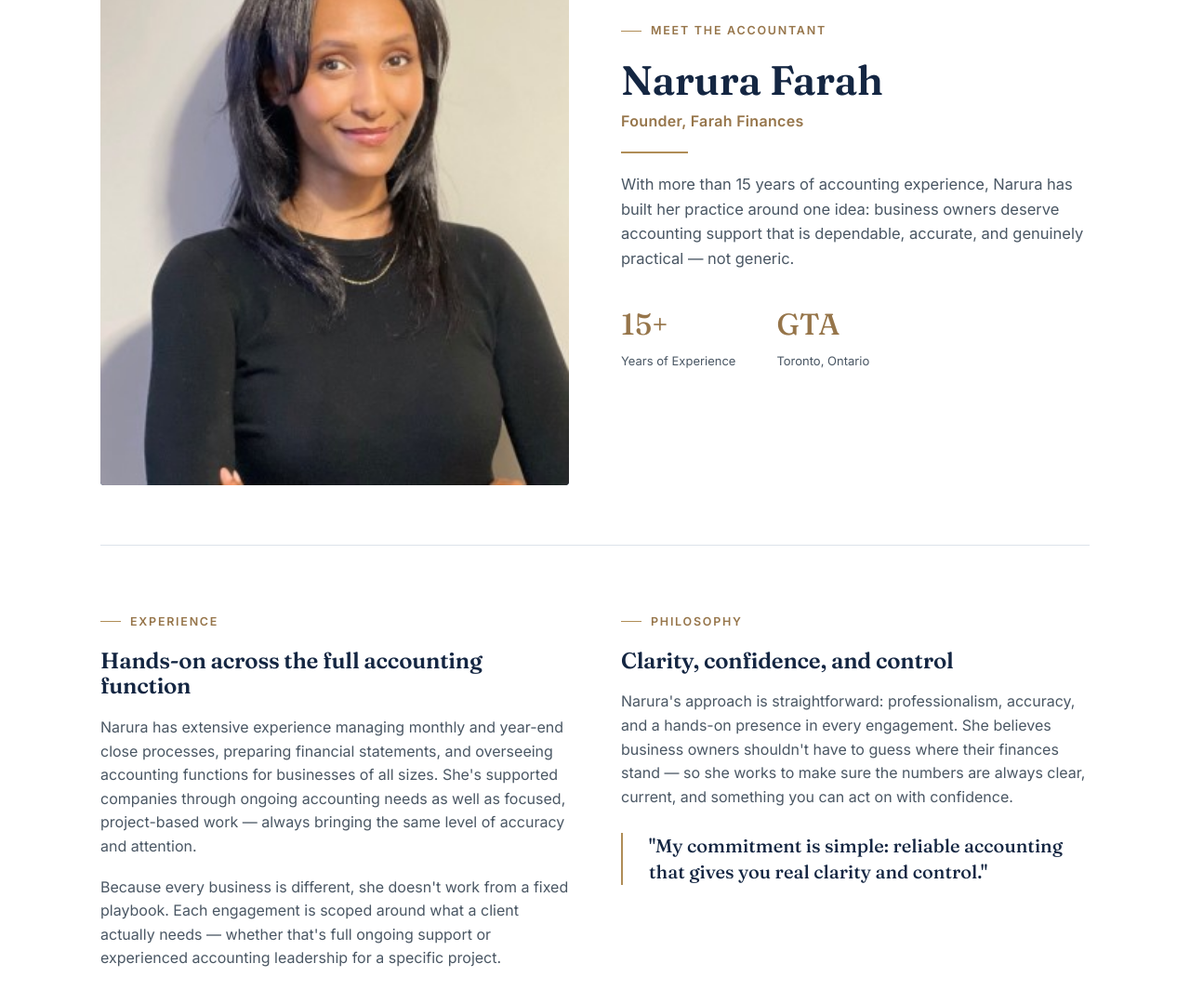
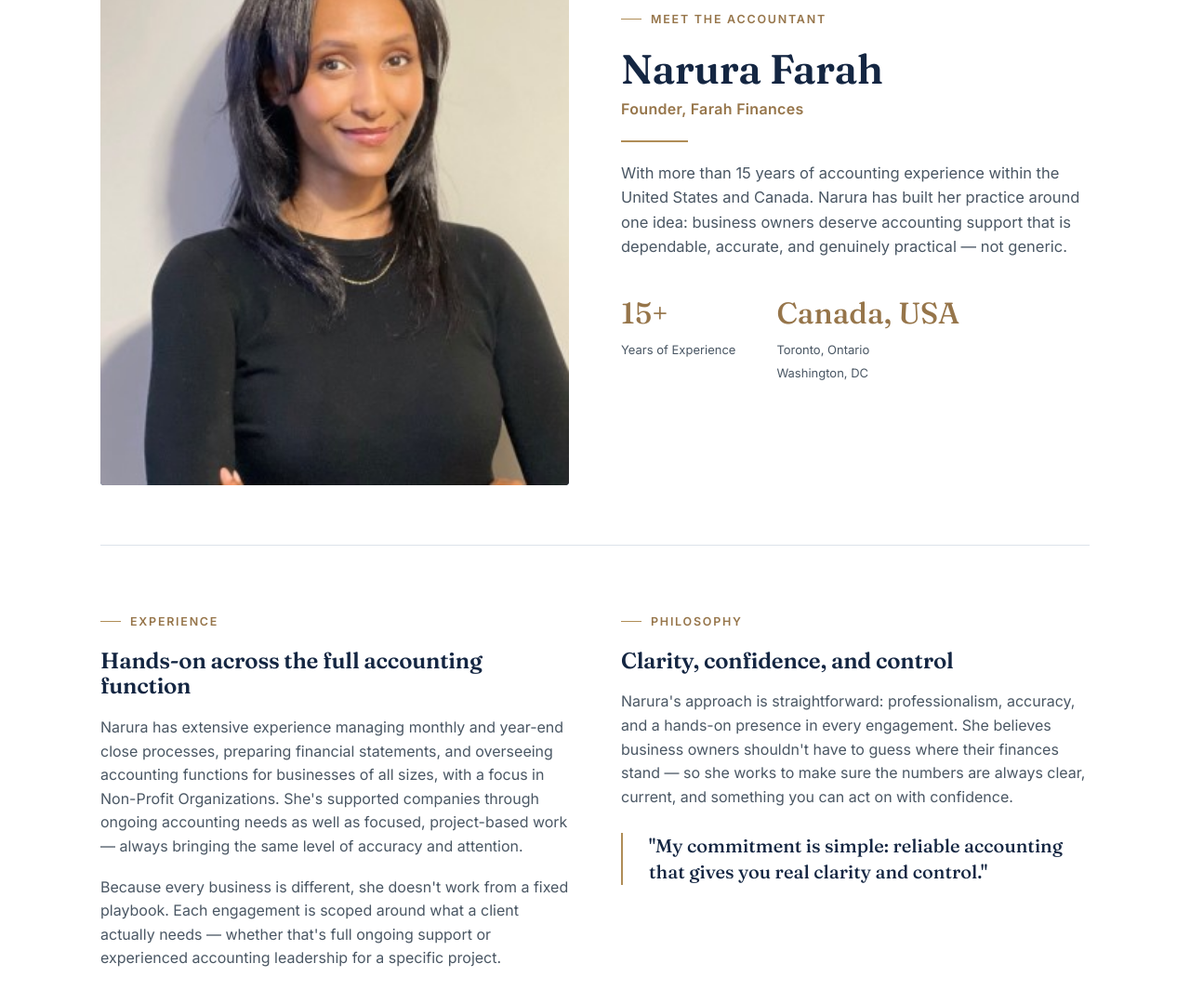
Before and after one commit to narurafarah-ui/farah-finances, a plain HTML site: page meet-narura.html in a window 1280 px wide. Shown: the part 253-1332 px from the top of the page at 93% size. Drawn offline with Linux system fonts and the light colour scheme.

Commit message:
Update meet-narura.html

```diff
--- a/meet-narura.html
+++ b/meet-narura.html
@@ -61,7 +61,7 @@
       <p style="margin-top: 6px; font-weight: 600; color: var(--gold-600); letter-spacing: 0.02em;">Founder, Farah Finances</p>
       <div class="ledger-rule" style="margin: 20px 0;"></div>
       <p style="color: var(--ink-soft); font-size: 16.5px;">
-        With more than 15 years of accounting experience, Narura has built her practice around one idea: business
+        With more than 15 years of accounting experience within the United States and Canada. Narura has built her practice around one idea: business
         owners deserve accounting support that is dependable, accurate, and genuinely practical — not generic.
       </p>
       <div class="hero-stats" style="margin-top: 32px;">
@@ -70,8 +70,9 @@
           <div class="label" style="color: var(--ink-soft);">Years of Experience</div>
         </div>
         <div class="hero-stat">
-          <div class="num" style="color: var(--gold-600);">GTA</div>
+          <div class="num" style="color: var(--gold-600);">Canada, USA</div>
           <div class="label" style="color: var(--ink-soft);">Toronto, Ontario</div>
+          <div class="label" style="color: var(--ink-soft);">Washington, DC</div>
         </div>
       </div>
     </div>
@@ -87,7 +88,7 @@
         <h2 style="margin-top: 18px;">Hands-on across the full accounting function</h2>
         <p style="margin-top: 18px; color: var(--ink-soft); font-size: 16px;">
           Narura has extensive experience managing monthly and year-end close processes, preparing financial
-          statements, and overseeing accounting functions for businesses of all sizes. She's supported companies
+          statements, and overseeing accounting functions for businesses of all sizes, with a focus in Non-Profit Organizations. She's supported companies
           through ongoing accounting needs as well as focused, project-based work — always bringing the same level
           of accuracy and attention.
         </p>
```
